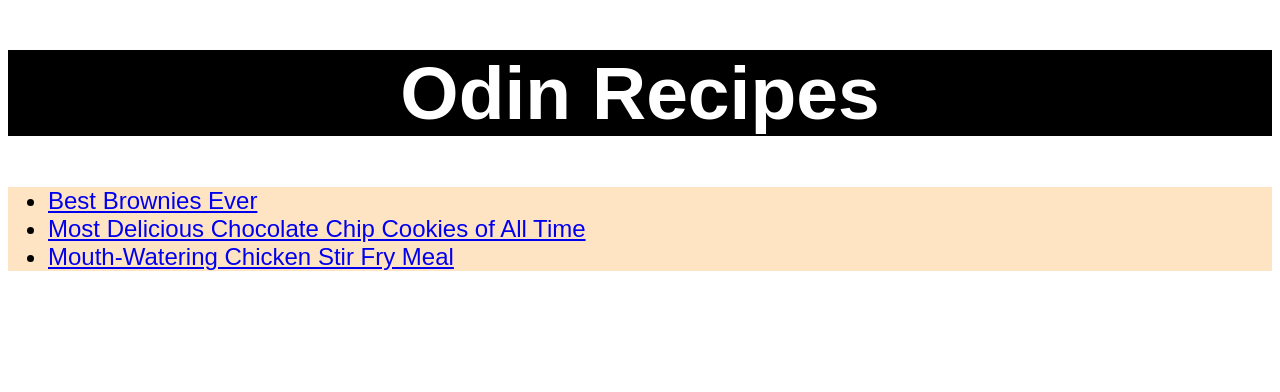
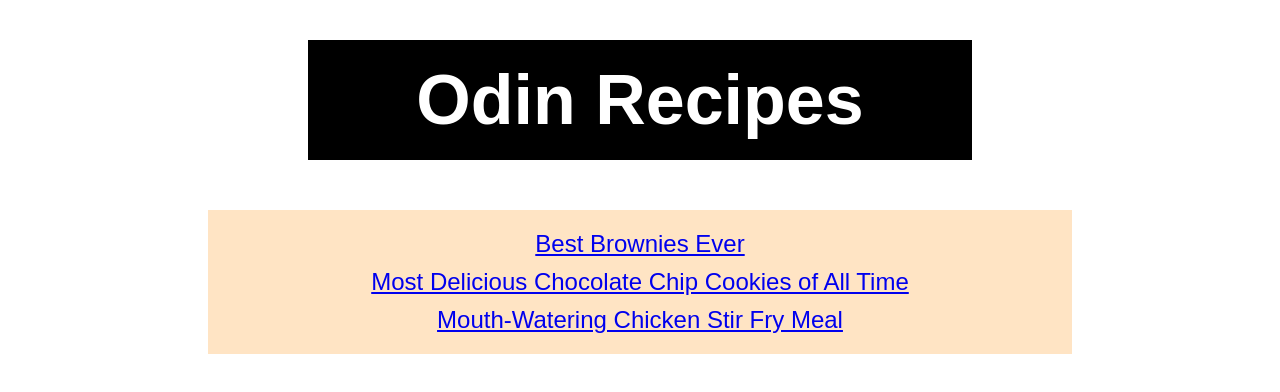
Before and after one commit to ctaylor9107/odin-recipes, a plain HTML site: page index.html in a window 1280 px wide. Drawn offline with Linux system fonts and the light colour scheme.

Commit message:
Update h1 style as well as the list on the index page

```diff
--- a/index.html
+++ b/index.html
@@ -13,7 +13,7 @@
 
         <h1>Odin Recipes</h1>
 
-       <ul class="list unordered">
+       <ul class="list unordered" id="index-list">
             <li><a href="./recipes/brownies.html">Best Brownies Ever</a></li>
             <li><a href="./recipes/cookies.html">Most Delicious Chocolate Chip Cookies of All Time</a></li>
             <li><a href="./recipes/chicken-stir-fry.html">Mouth-Watering Chicken Stir Fry Meal</a></li>
--- a/recipes-style.css
+++ b/recipes-style.css
@@ -4,7 +4,7 @@ body{
 
 #ingredients{
     font-size: 30px;
-    font-weight: 900;
+    font-weight: 900; Currently, it’s just a plain list, so get creative with layouts, colors, and styles to make your page uniquely captivating.
     background-color: red;
     text-align: center;
 }
@@ -17,12 +17,25 @@ body{
     text-align: center;
 }
 
+#index-list{
+    text-align: center;
+    list-style-type: none;
+    padding: 10px;
+    margin: 50px 200px;
+}
+
+#index-list li{
+    margin: 10px;
+}
+
 h1{
-    font-size: 75px;
+    font-size: 70px;
     font-weight: 900;
     background-color: black;
     color:white;
     text-align: center;
+    padding: 20px;
+    margin: 40px 300px;
 }
 
 h2{
```
